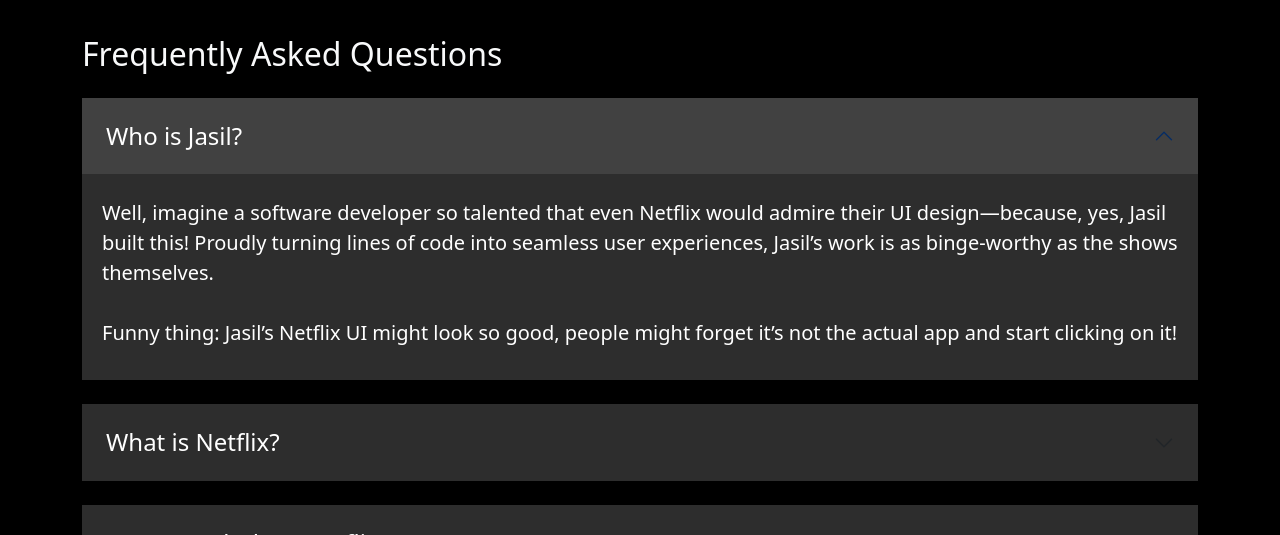
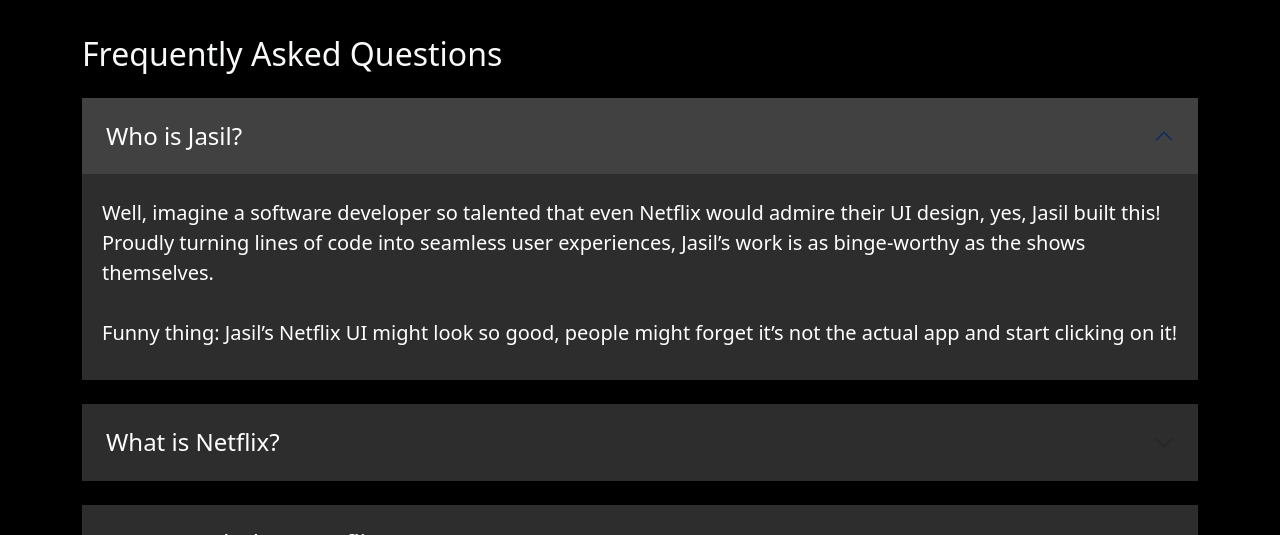
Before and after one commit to jasilmeledath/Netflix-Clone-Responsive-html-css-bootstap, a plain HTML site: page index.html in a window 1280 px wide. Both pictures are taken after a click on the button "Who is Jasil?". Shown: the part 1459-1994 px from the top of the page. Drawn offline with nearby package versions, Linux system fonts and the light colour scheme; a web font is replaced by a local one.

```diff
--- a/index.html
+++ b/index.html
@@ -305,7 +305,7 @@
                     </h2>
                     <div id="collapseSeven" class="accordian-collapse collapse" data-bs-parent="theAccordian">
                         <div class="accordion-body">
-                            <p>Well, imagine a software developer so talented that even Netflix would admire their UI design—because, yes, Jasil built this! Proudly turning lines of code into seamless user experiences, Jasil’s work is as binge-worthy as the shows themselves.
+                            <p>Well, imagine a software developer so talented that even Netflix would admire their UI design, yes, Jasil built this! Proudly turning lines of code into seamless user experiences, Jasil’s work is as binge-worthy as the shows themselves.
                                 <br><br>Funny thing: Jasil’s Netflix UI might look so good, people might forget it’s not the actual app and start clicking on it!</p>
                         </div>
                     </div>
```
